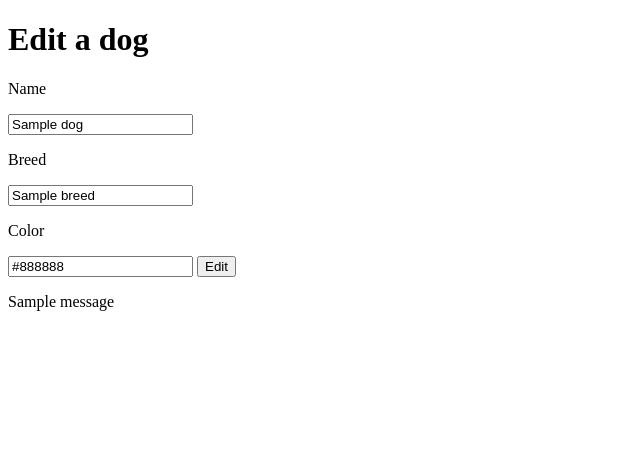
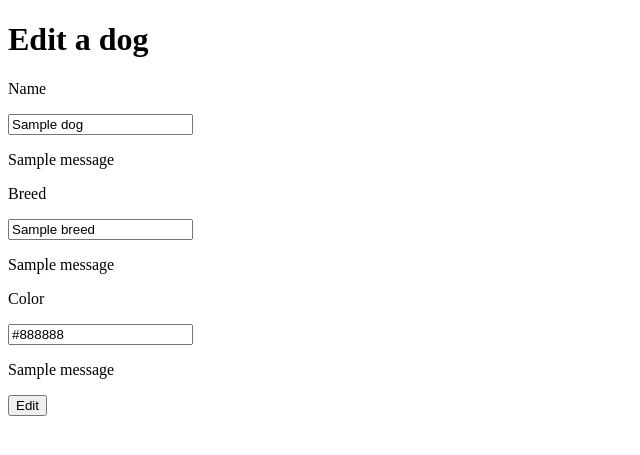
Before and after one commit to janusko/python_dogs, a Flask app: template flask_app/templates/edit_dog.html in a window 1280 px wide. Shown: the top 455 px of the page, without its empty margins (0-640 px from the left). Run offline with Flask 2, Linux system fonts and the light colour scheme; the template is opened without the code that fills it: most values are stand-ins (such as "Sample title", 1, 10 or a date in 2020); one stand-in notice (Sample message) is shown.

Commit message:
ch-ch-ch-changes

```diff
--- a/flask_app/templates/edit_dog.html
+++ b/flask_app/templates/edit_dog.html
@@ -10,18 +10,26 @@
     <h1>Edit a dog</h1>
     <form action="/dogs/{{dog.id}}/update" method="post">
         <!-- based off of dog. being passed in render_template in edit_form_dog method -->
+
         <p>Name</p>
         <input type="text", name="name" id="name" value="{{dog.name}}">
+        {% for message in get_flashed_messages(category_filter=['err_dog_name']) %}
+            <p>{{message}}</p>
+        {% endfor %}
         <!-- name attribute in input type is the key in our request.form // we want keys to match up to keys in db -> pass request.form to function to create a dog -->
+
         <p>Breed</p>
         <input type="text" name="breed" id="breed" value="{{dog.breed}}">
+        {% for message in get_flashed_messages(category_filter=['err_dog_breed']) %}
+            <p>{{message}}</p>
+        {% endfor %}
+
         <p>Color</p>
         <input type="text" name="color" id="color" value="{{dog.color}}">
-        <button>Edit</button>
-
-        {% for message in get_flashed_messages() %}
+        {% for message in get_flashed_messages(category_filter=['err_dog_color']) %}
             <p>{{message}}</p>
         {% endfor %}
+        <button>Edit</button>
     </form>
 </body>
 </html>
```
